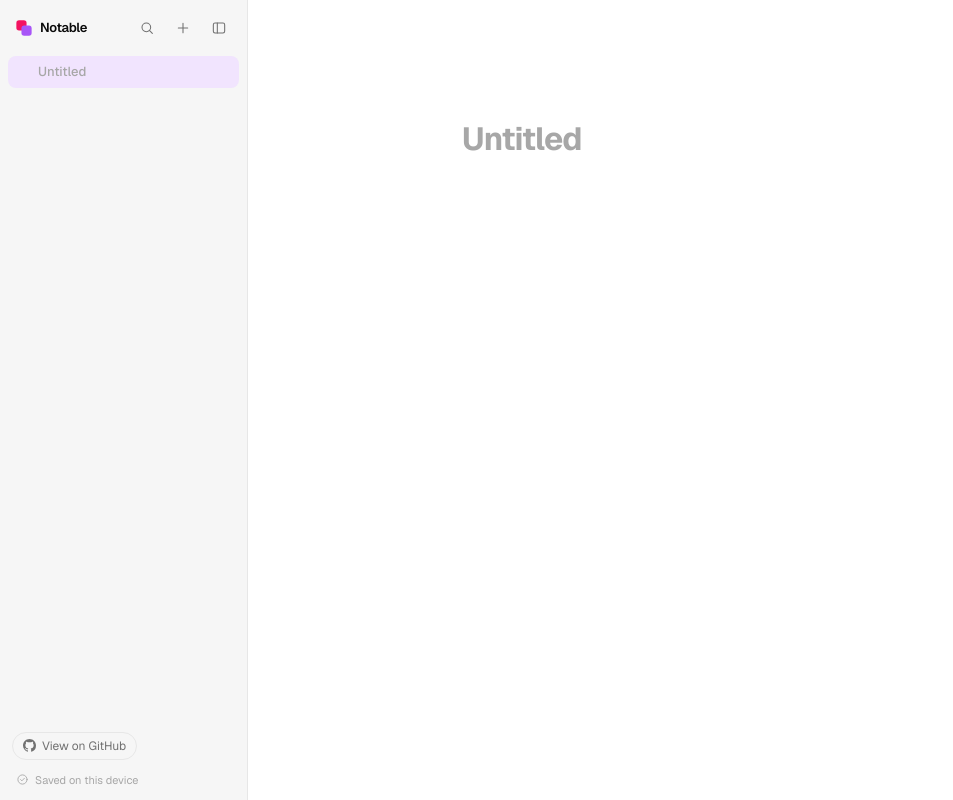
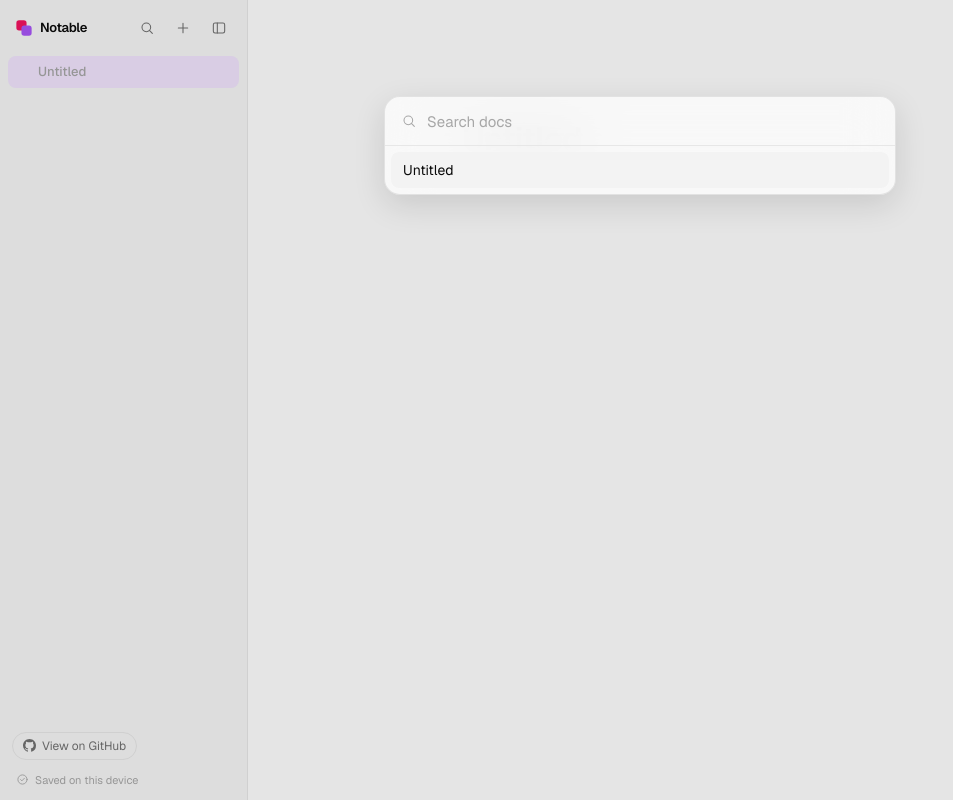
Before and after one commit to edison16a/notable, a Next.js app: page / in a window 1280 px wide. Both pictures are taken after a click on the button 147 px from the left and 28 px from the top of the page. Shown: the whole page, without its empty margins (0-953 px from the left). Built offline with nearby package versions, Linux system fonts and the light colour scheme.

Commit message:
feat(switcher): add Cmd/Ctrl+K quick switcher that unfolds the tree to the match
Co-Authored-By: Claude Opus 5.5 <noreply@anthropic.com>
Claude-Session: https://claude.ai/code/session_019YfTumXHUunXm5cPZuhGPd
Co-authored-by: Edison Law <edisonlaw16@gmail.com>

```diff
--- /dev/null
+++ b/src/features/switcher/components/QuickSwitcher.tsx
@@ -0,0 +1,83 @@
+"use client";
+
+import { useMemo, useState } from "react";
+import { SearchIcon } from "@/components/icons/interface";
+import { useTabsStore } from "@/features/tabs/store";
+import { useUiStore } from "@/features/workspace/uiStore";
+import { cn } from "@/lib/cn";
+import { searchTabs } from "../lib/search";
+
+/**
+ * Cmd/Ctrl+K search across every doc title. Picking a result selects it and
+ * unfolds the tree down to it, which is much faster than browsing deep trees.
+ */
+export function QuickSwitcher() {
+  const open = useUiStore((state) => state.switcherOpen);
+  if (!open) return null;
+  return <SwitcherPanel />;
+}
+
+function SwitcherPanel() {
+  const setOpen = useUiStore((state) => state.setSwitcherOpen);
+  const setDrawerOpen = useUiStore((state) => state.setDrawerOpen);
+  const tabs = useTabsStore((state) => state.tabs);
+  const select = useTabsStore((state) => state.select);
+  const [query, setQuery] = useState("");
+  const [cursor, setCursor] = useState(0);
+  const results = useMemo(() => searchTabs(tabs, query), [tabs, query]);
+
+  const choose = (id: string | undefined) => {
+    if (id) select(id);
+    setOpen(false);
+    setDrawerOpen(false);
+  };
+
+  return (
+    <div className="fixed inset-0 z-50 flex justify-center bg-black/10 px-4 pt-[12vh]" onPointerDown={() => setOpen(false)}>
+      <div
+        role="dialog"
+        aria-label="Search docs"
+        onPointerDown={(event) => event.stopPropagation()}
+        className="glass glass-enter flex h-fit max-h-[60vh] w-full max-w-lg flex-col overflow-hidden rounded-2xl"
+      >
+        <label className="flex items-center gap-2.5 border-b border-line px-4">
+          <SearchIcon className="text-faint" />
+          <input
+            autoFocus
+            value={query}
+            placeholder="Search docs"
+            onChange={(event) => {
+              setQuery(event.target.value);
+              setCursor(0);
+            }}
+            onKeyDown={(event) => {
+              if (event.key === "ArrowDown") setCursor((value) => Math.min(value + 1, results.length - 1));
+              else if (event.key === "ArrowUp") setCursor((value) => Math.max(value - 1, 0));
+              else if (event.key === "Enter") choose(results[cursor]?.id);
+              else if (event.key === "Escape") setOpen(false);
+              else return;
+              event.preventDefault();
+            }}
+            className="h-12 flex-1 bg-transparent text-[15px] outline-none placeholder:text-faint"
+          />
+        </label>
+        <ul role="listbox" className="overflow-y-auto p-1.5">
+          {results.map((result, index) => (
+            <li
+              key={result.id}
+              role="option"
+              aria-selected={index === cursor}
+              onPointerEnter={() => setCursor(index)}
+              onClick={() => choose(result.id)}
+              className={cn("flex cursor-default flex-col rounded-lg px-3 py-2", index === cursor && "bg-hover")}
+            >
+              <span className="truncate text-sm">{result.title}</span>
+              {result.path && <span className="truncate text-xs text-faint">{result.path}</span>}
+            </li>
+          ))}
+          {!results.length && <li className="px-3 py-6 text-center text-sm text-faint">No docs match that</li>}
+        </ul>
+      </div>
+    </div>
+  );
+}
--- /dev/null
+++ b/src/features/switcher/lib/search.ts
@@ -0,0 +1,41 @@
+import { ancestorIds, type Tab } from "@/features/tabs/lib/tree";
+import { displayTitle } from "@/features/tabs/lib/title";
+
+export interface SearchResult {
+  id: string;
+  title: string;
+  /** Ancestor titles, so two docs with the same name can be told apart. */
+  path: string;
+  score: number;
+}
+
+/**
+ * Scores a title against the query. A title that starts with the query beats
+ * one that only contains it, and a word that starts with it sits in between.
+ * Anything else does not match. Simple on purpose: titles are short.
+ */
+function score(title: string, query: string): number {
+  const haystack = title.toLowerCase();
+  if (!query) return 1;
+  if (haystack.startsWith(query)) return 3;
+  if (haystack.includes(` ${query}`)) return 2;
+  if (haystack.includes(query)) return 1;
+  return 0;
+}
+
+export function searchTabs(tabs: Tab[], rawQuery: string, limit = 20): SearchResult[] {
+  const query = rawQuery.trim().toLowerCase();
+  const titles = new Map(tabs.map((tab) => [tab.id, displayTitle(tab.title)]));
+
+  return tabs
+    .map((tab) => {
+      const title = titles.get(tab.id)!;
+      const path = ancestorIds(tabs, tab.id)
+        .map((id) => titles.get(id))
+        .join(" / ");
+      return { id: tab.id, title, path, score: score(title, query) };
+    })
+    .filter((result) => result.score > 0)
+    .sort((a, b) => b.score - a.score || a.title.localeCompare(b.title))
+    .slice(0, limit);
+}
--- a/src/features/workspace/components/Workspace.tsx
+++ b/src/features/workspace/components/Workspace.tsx
@@ -1,6 +1,7 @@
 "use client";
 
 import { DocEditor } from "@/features/editor/components/DocEditor";
+import { QuickSwitcher } from "@/features/switcher/components/QuickSwitcher";
 import { useTabsStore } from "@/features/tabs/store";
 import { useWorkspaceBoot } from "../hooks/useWorkspaceBoot";
 import { useWorkspaceShortcuts } from "../hooks/useWorkspaceShortcuts";
@@ -36,6 +37,7 @@ export function Workspace() {
           </div>
         </div>
       </main>
+      <QuickSwitcher />
     </div>
   );
 }
```
